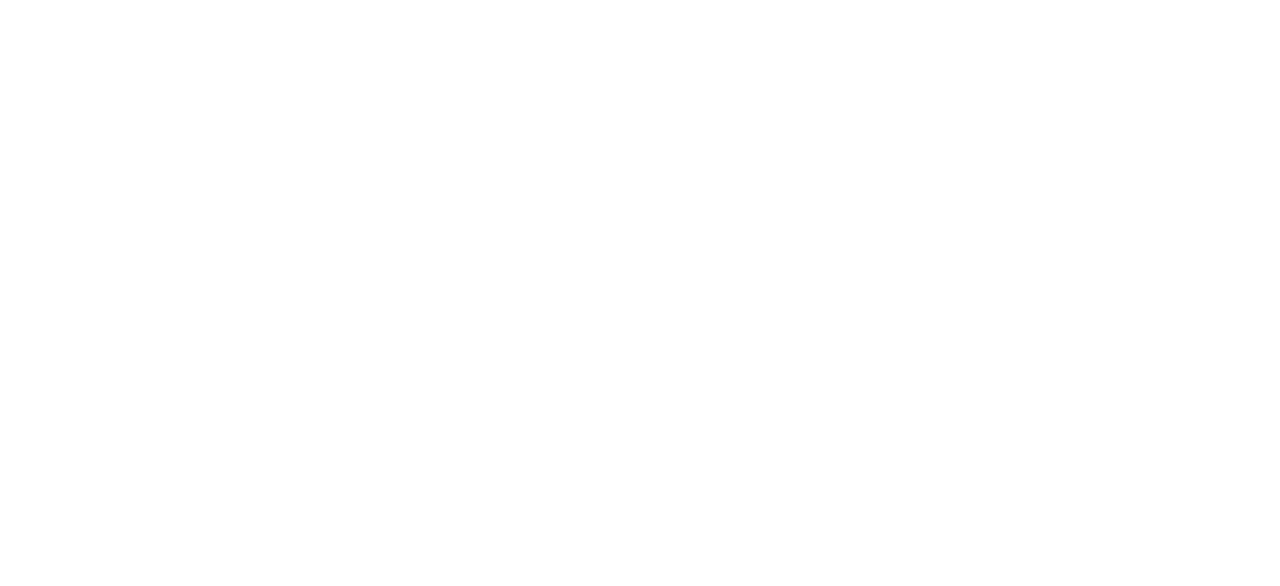
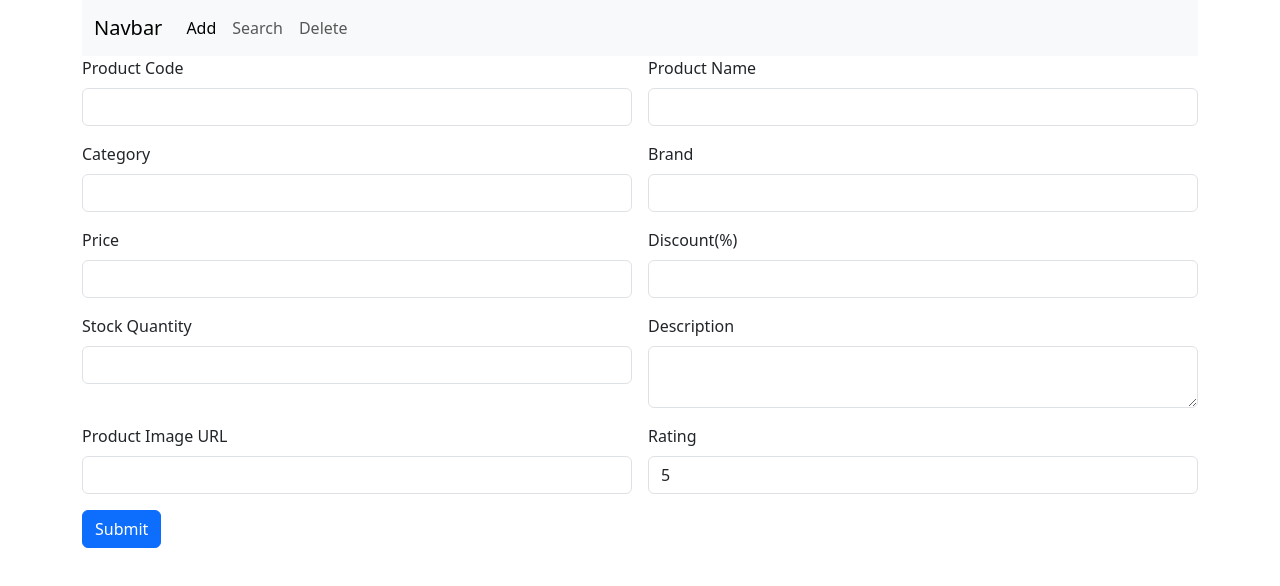
Before and after one commit to Ayyappahari/product-react-app, a React (Vite) app: page / in a window 1280 px wide. Shown: the top 586 px of the page. Built offline with nearby package versions, Linux system fonts and the light colour scheme.

Commit message:
updated app.jsx

```diff
--- a/package.json
+++ b/package.json
@@ -11,7 +11,8 @@
   },
   "dependencies": {
     "react": "^19.2.7",
-    "react-dom": "^19.2.7"
+    "react-dom": "^19.2.7",
+    "react-router-dom": "^7.18.1"
   },
   "devDependencies": {
     "@eslint/js": "^10.0.1",
--- a/src/App.jsx
+++ b/src/App.jsx
@@ -6,7 +6,8 @@
 import AddProduct from './components/AddProduct'
 import SearchProduct from './components/SearchProduct'
 import DeleteProduct from './components/DeleteProduct'
-import NavigationBar from './components/NavigationBar'
+import { BrowserRouter, Route, Routes } from 'react-router-dom'
+
 
 function App() {
   const [count, setCount] = useState(0)
@@ -14,7 +15,15 @@
   return (
     <>
 
+    <BrowserRouter>
+    <Routes>
+      <Route path='/' element={<AddProduct/>}/>
+      <Route path='/search' element={<SearchProduct/>}/>
+      <Route path='/' element={<DeleteProduct/>}/>
+    </Routes>
+    </BrowserRouter>
     </>
+
   )
 }
 
```
Also changed, not shown: 1 other file (tests, documents, lock files or other folders).
